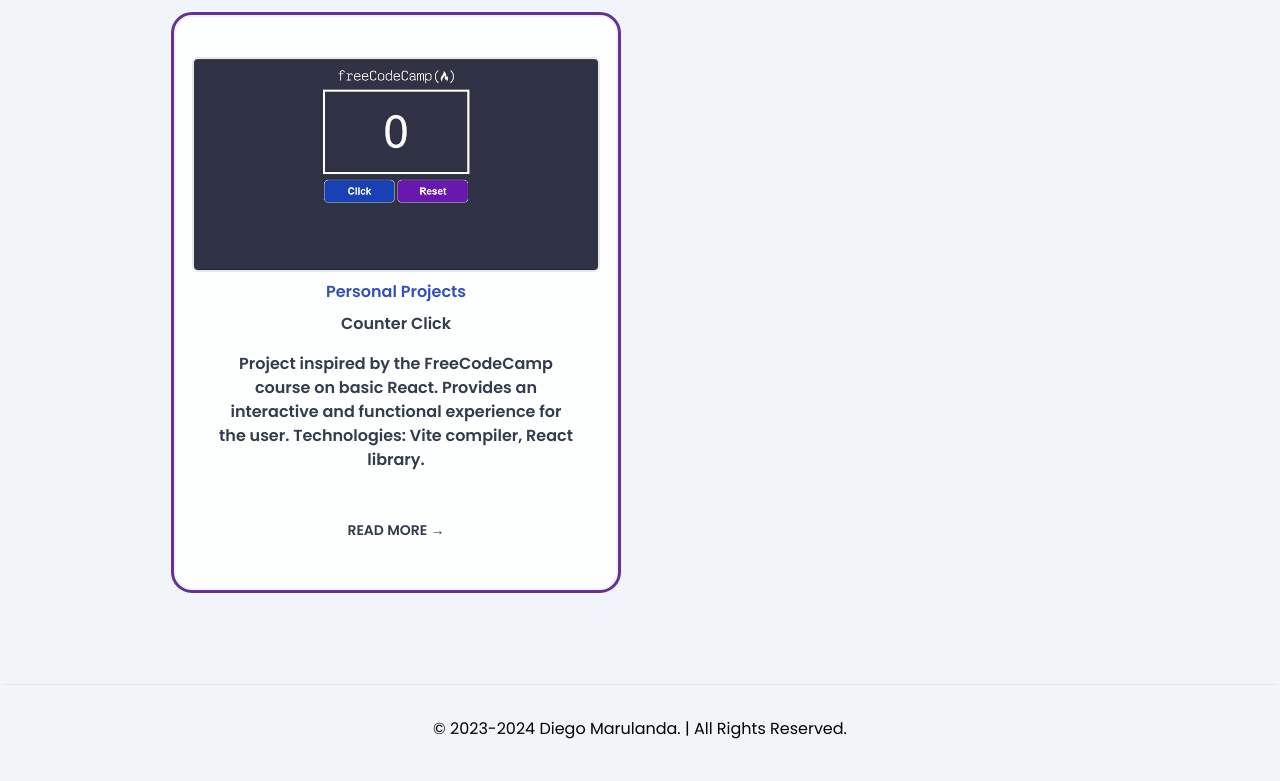
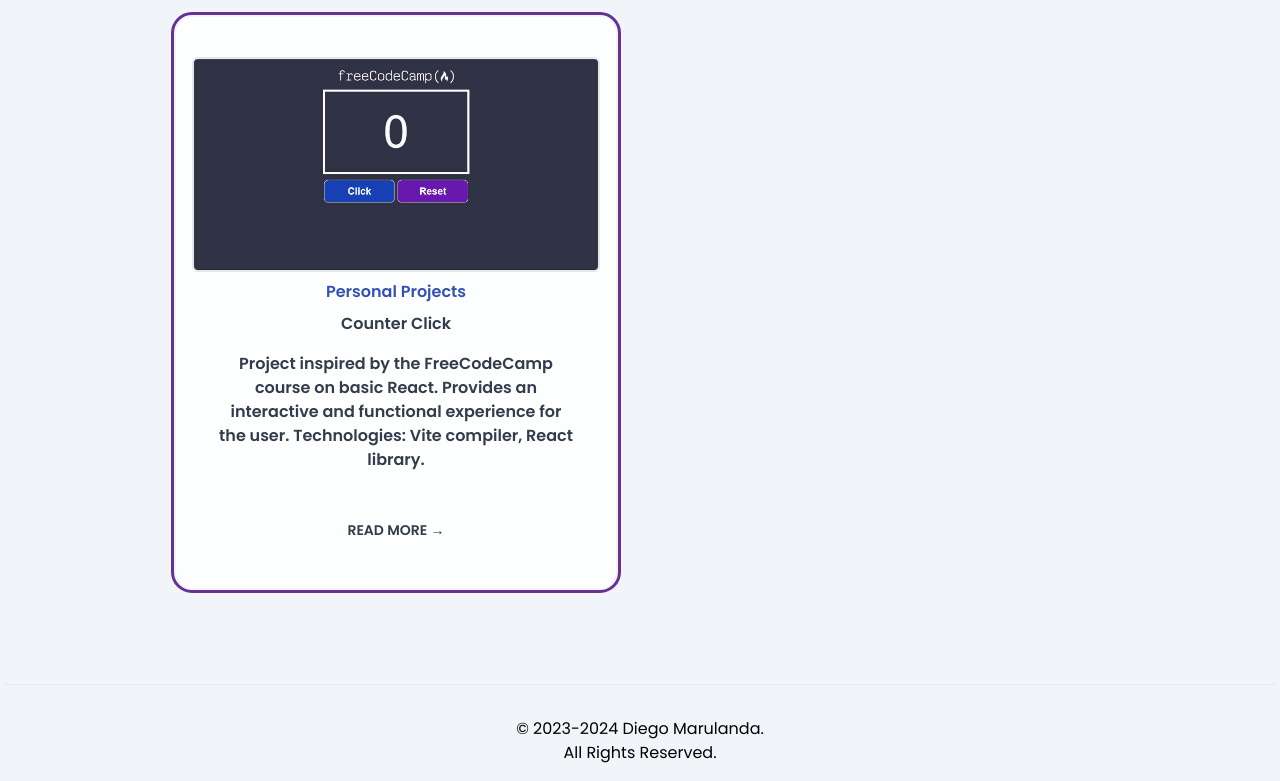
Before and after one commit to DiegoMarulandaB/Portfolio, a Next.js app: page / in a window 1280 px wide. Shown: the part 3875-4656 px from the top of the page. Before the commit the page ends 4632 px from the top, so only its background shows below. Built offline with nearby package versions, Linux system fonts and the light colour scheme.

Commit message:
style: :recycle: add br on footer

```diff
--- a/src/components/Footer/Footer.tsx
+++ b/src/components/Footer/Footer.tsx
@@ -2,10 +2,10 @@ const Footer = () => {
   return (
     <section id="footer">
       <div className=" mx-auto max-w-full md:max-w-full px-1 sm:px-1 mt-24  bg-slate-100 dark:bg-slate-700">
-        <hr className=" dark:border-slate-500 mb-4"/>
+        <hr className=" dark:border-slate-500 mb-4" />
         <div className="mx-auto p-2 flex flex-col items-center justify-center text-center md:flex-row md:justify-evenly">
           <div className="flex flex-row space-x-2 mt-2 mb-2">
-            &copy; 2023-2024 Diego Marulanda. | All Rights Reserved.
+            &copy; 2023-2024 Diego Marulanda. <br /> All Rights Reserved.
           </div>
         </div>
       </div>
```
